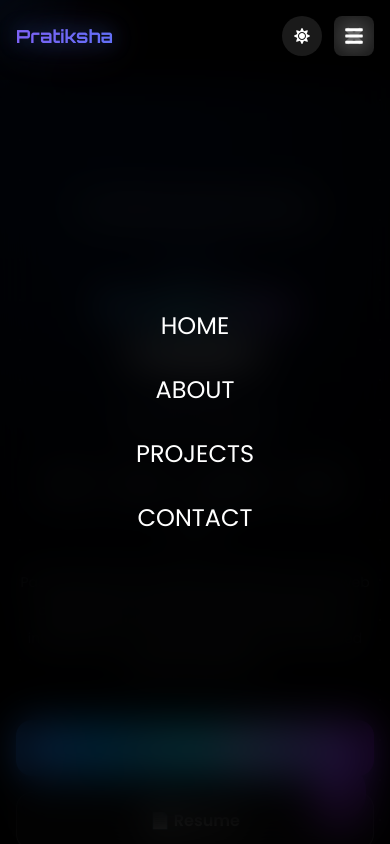
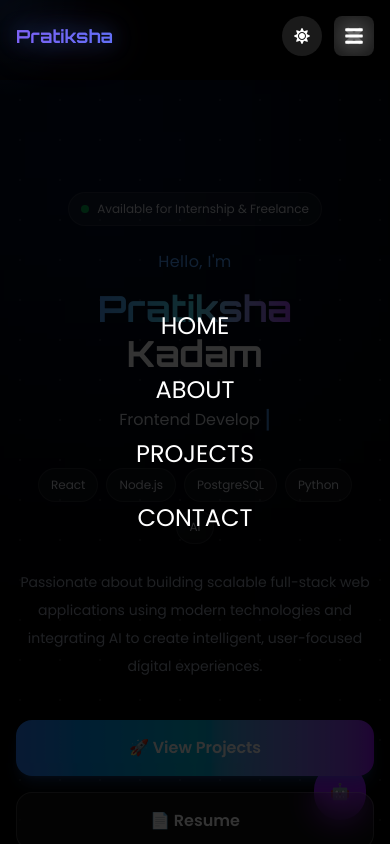
Before and after one commit to pratikshakadam912/portfolio-website, a React (Vite) app: page / in a window 390 px wide. Both pictures are taken after a click on the button 354 px from the left and 36 px from the top of the page. Shown: the top 844 px of the page. Built offline with nearby package versions, Linux system fonts and the light colour scheme.

Commit message:
mobile menu animation

```diff
--- a/src/components/Navbar.jsx
+++ b/src/components/Navbar.jsx
@@ -103,9 +103,9 @@ const Navbar = () => {
       <AnimatePresence>
         {isOpen && (
           <motion.div
-            initial={{ opacity: 0, backdropFilter: "blur(0px)" }}
-            animate={{ opacity: 1, backdropFilter: "blur(20px)" }}
-            exit={{ opacity: 0 }}
+            initial={{ opacity: 0, x: "100%" }}
+            animate={{ opacity: 1, x: 0 }}
+            exit={{ opacity: 0, x: "100%" }}
             transition={{ duration: 0.3 }}
             className="fixed inset-0 z-[9998] bg-black/80 flex flex-col items-center justify-center gap-8 text-white"
           >
```
